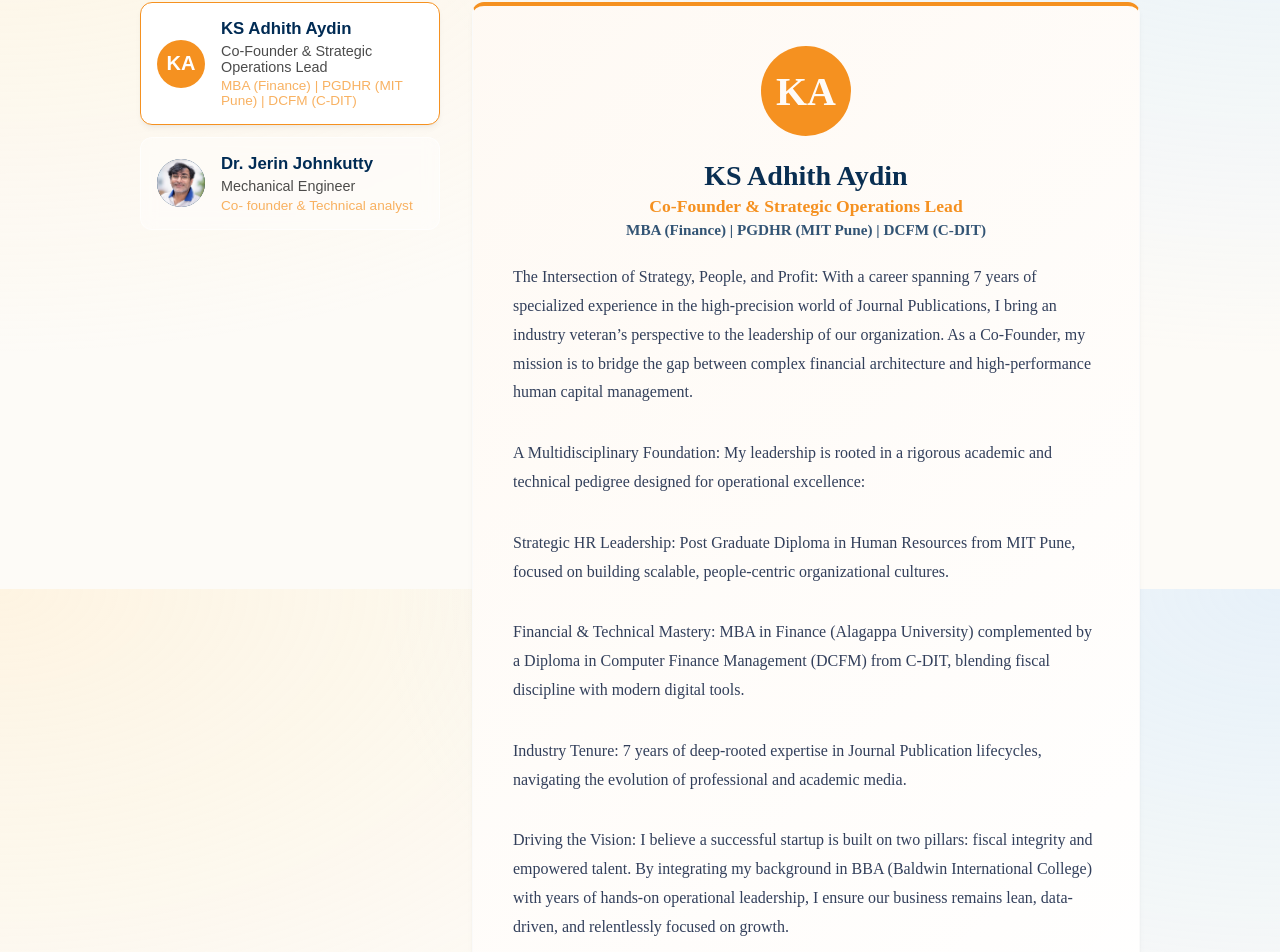
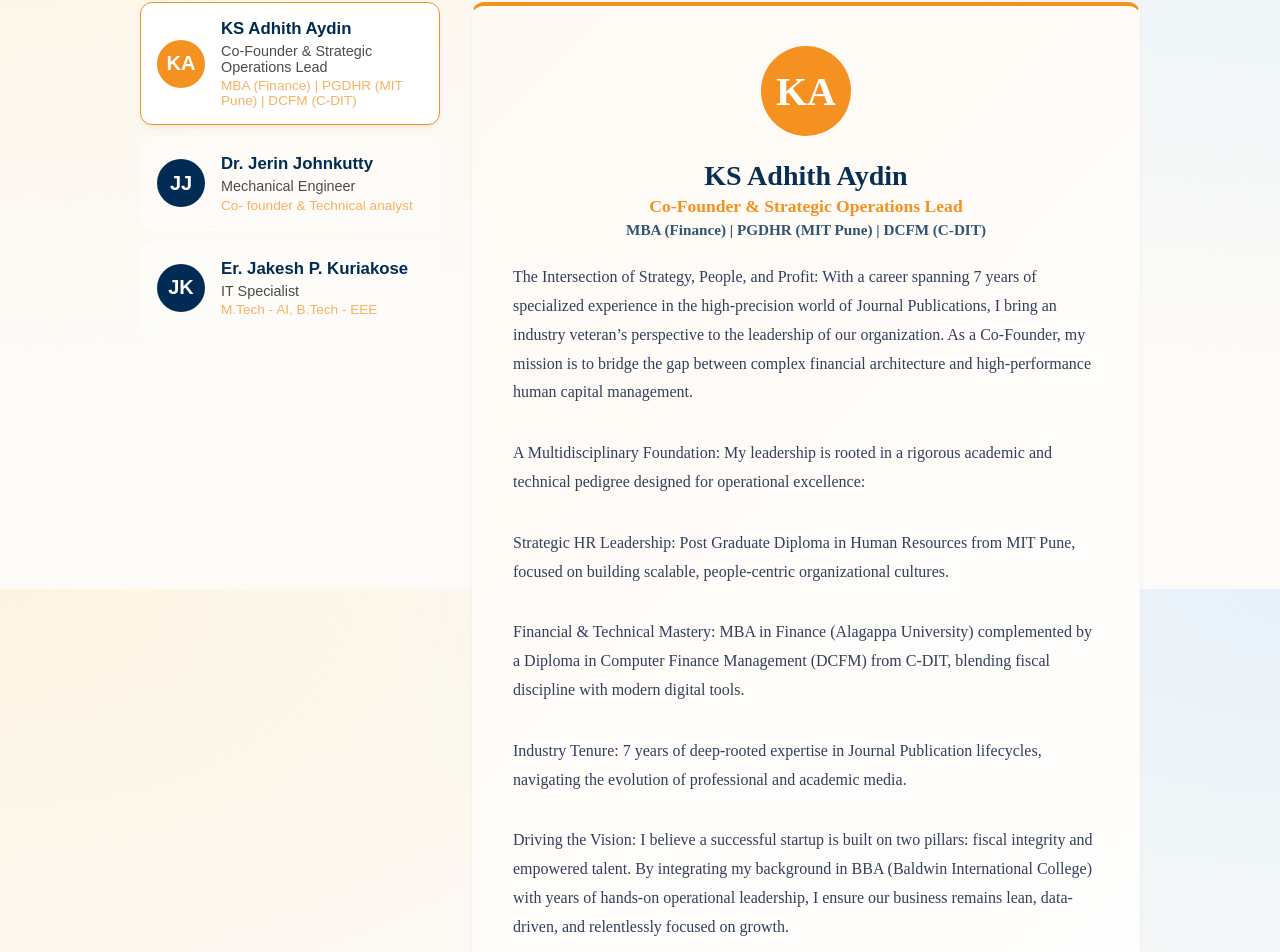
Before and after one commit to elite-researchsol/website, a Next.js app: page / in a window 1280 px wide. Shown: the part 2611-3563 px from the top of the page. Built offline with nearby package versions, Linux system fonts and the light colour scheme.

Commit message:
Remove Jerin photo and add Jakesh

```diff
--- a/src/components/ExpertsGallery.jsx
+++ b/src/components/ExpertsGallery.jsx
@@ -24,7 +24,6 @@ const expertsData = [
     id: 2,
     name: "Dr. Jerin Johnkutty",
     initials: "JJ",
-    imageUrl: "/jerin.jpg",
     title: "Mechanical Engineer",
     subtitle: "Co- founder & Technical analyst",
     bio: [
@@ -32,6 +31,19 @@ const expertsData = [
       "A dedicated researcher, Jerin holds a B.Tech and M.Tech in Engineering and is currently pursuing his Ph.D. His technical expertise spans Industrial Safety, Green Engineering, and Mechatronics, with a specific focus on applying Machine Learning to improve workplace safety standards.",
       "He has published research in reputable journals such as the Journal of the Knowledge Economy and has presented on topics ranging from quality control to behavior-based safety interventions.",
       "Jerin is an active member of professional bodies including the Indian Society for Technical Education (ISTE) and the Institution of Engineers (India) (IEI). He is committed to bridging the gap between theoretical engineering principles and practical industrial applications."
+    ]
+  },
+  {
+    id: 3,
+    name: "Er. Jakesh P. Kuriakose",
+    initials: "JK",
+    title: "IT Specialist",
+    subtitle: "M.Tech - AI, B.Tech - EEE",
+    bio: [
+      "Jakesh P. Kuriakose is a forward-thinking IT Specialist with a unique blend of engineering expertise and advanced knowledge in Artificial Intelligence. Holding an M.Tech in AI and a B.Tech in Electrical & Electronics Engineering, he brings a multidisciplinary approach to solving complex technological challenges.",
+      "With extensive international experience across the Middle East and India, Jakesh has built a strong foundation in system design, digital construction technologies, and data-driven innovation. His expertise spans Artificial Intelligence, BIM (Building Information Modeling), and modern software tools, enabling him to transform traditional engineering workflows into intelligent, efficient digital solutions.",
+      "He is particularly known for his ability to bridge the gap between engineering and IT—integrating AI-powered insights with practical applications. As a skilled trainer and mentor, he has guided professionals and students in adopting cutting-edge technologies, fostering industry-ready skills and future-focused thinking.",
+      "Driven by precision, innovation, and continuous learning, Jakesh plays a key role in delivering smart, scalable, and technology-driven solutions in today’s rapidly evolving digital landscape."
     ]
   }
 ];
```
